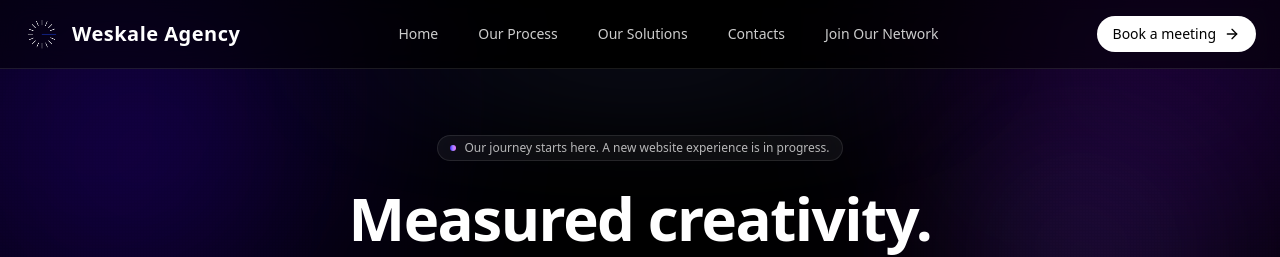
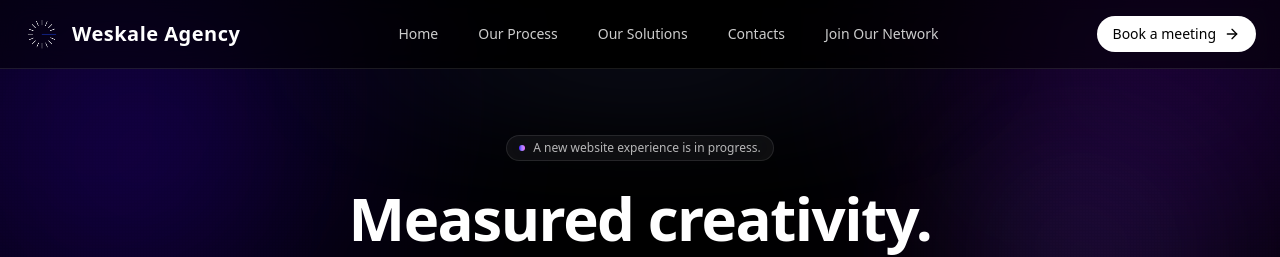
Before and after one commit to LeOuazz/Weskale, a Next.js app: page / in a window 1280 px wide. Shown: the top 257 px of the page. Built offline with nearby package versions, Linux system fonts and the light colour scheme.

Commit message:
final push

```diff
--- a/src/app/component/ComingSoonWeskale.tsx
+++ b/src/app/component/ComingSoonWeskale.tsx
@@ -251,7 +251,7 @@ const OnePageWeskale: React.FC = () => {
                     <motion.div {...fadeInView(0.05)} className="text-center">
                         <div className="mx-auto mb-5 inline-flex items-center gap-2 rounded-full border border-white/10 bg-white/5 px-3 py-1 text-xs text-white/70 backdrop-blur-md">
                             <span className="inline-block h-1.5 w-1.5 rounded-full bg-gradient-to-r from-[var(--electric)] via-violet-400 to-fuchsia-400" />
-                            <span>Our journey starts here. A new website experience is in progress.</span>
+                            <span>A new website experience is in progress.</span>
                         </div>
 
                         <h1 className="mx-auto max-w-4xl text-balance text-4xl font-semibold leading-tight tracking-tight md:text-6xl">
```
